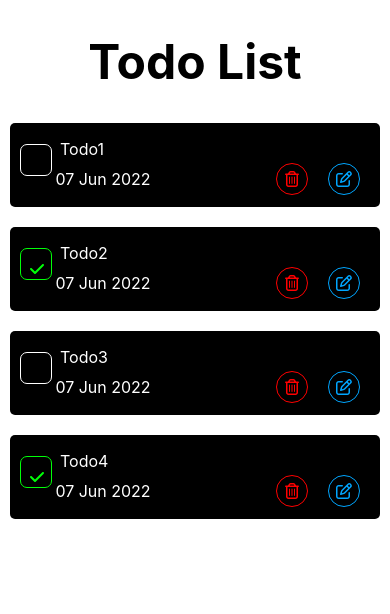
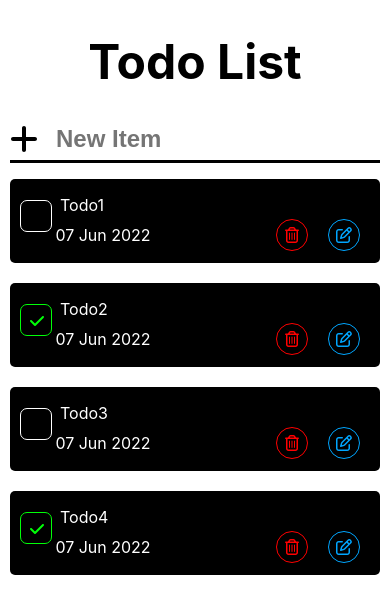
Before and after one commit to CeylinC/React-To-Do, a React (Create React App) app in the folder todo/: page / in a window 390 px wide. Shown: the top 614 px of the page. Built offline with nearby package versions, Linux system fonts and the light colour scheme.

Commit message:
feat: create add to do list item

```diff
--- a/todo/src/App.css
+++ b/todo/src/App.css
@@ -1,7 +1,10 @@
+.app{
+    padding: 0px 10px;
+}
 h1{
     text-align: center;
     font-size: 3rem;
 }
 .todo-list{
-    padding: 0px 10px;
+    padding: 0;
 }
--- a/todo/src/App.tsx
+++ b/todo/src/App.tsx
@@ -1,6 +1,7 @@
 import React from 'react';
 import './App.css';
 import ListItem from './components/list-item/ListItem';
+import AddListItem from './components/add-list-item/AddListItem';
 
 const todoList : {mission: string, date: string, isDone: boolean}[] = [
   {
@@ -30,6 +31,7 @@ function App() {
   return (
     <div className="app">
       <h1>Todo List</h1>
+      <AddListItem />
       <ul className='todo-list'>
       {
         todoList.map((item, i) => (<ListItem {...item} key={i}></ListItem>))
--- /dev/null
+++ b/todo/src/components/add-list-item/AddListItem.css
@@ -0,0 +1,18 @@
+.add-list-item{
+    width: 100%;
+    display: flex;
+    align-items: center;
+    padding-bottom: 5px;
+    border-bottom: 3px solid black;
+}
+.add-list-item .add-button{
+    font-size: 2rem;
+    cursor: pointer;
+    margin-right: 16px;
+}
+.add-list-item input{
+    font-size: 1.5rem;
+    font-weight: bold;
+    outline: none;
+    border: none;
+}
--- /dev/null
+++ b/todo/src/components/add-list-item/AddListItem.tsx
@@ -0,0 +1,40 @@
+import { faPlus } from '@fortawesome/free-solid-svg-icons';
+import { FontAwesomeIcon } from '@fortawesome/react-fontawesome';
+import React, { useRef, useState } from 'react';
+import './AddListItem.css';
+
+function AddListItem() {
+    let inp = useRef<HTMLInputElement>(null);
+
+    return (
+    <div className="add-list-item">
+        <FontAwesomeIcon icon={faPlus} className='add-button' onClick={() => addListItem(inp.current?.value)} />
+        <input type="text" placeholder='New Item' ref={inp} />
+    </div>
+    );
+}
+
+function addListItem(value: string | undefined){
+    if(value !== "") {
+        localStorage.setItem(findLastKey(), JSON.stringify({ mission: value, isDone: false, date: getDate()}));
+    }
+}
+
+function findLastKey() : string {
+    let max = 0;
+    for (let i = 0; i < localStorage.length; i++) {
+        if (parseInt(localStorage.key(i)!) > max) {
+            max = parseInt(localStorage.key(i)!);
+        }
+    }
+    console.log(max);
+    return `${max + 1}`;
+}
+
+function getDate() : string{
+    const months = ["Jan", "Feb", "Mar", "Apr", "May", "Jun", "Jul", "Aug", "Sep", "Oct", "Nov", "Dec"];
+    const today = new Date();
+    return `${today.getDate()} ${months[today.getMonth()]} ${today.getFullYear()}`;
+}
+
+export default AddListItem;
--- a/todo/src/components/list-item/ListItem.css
+++ b/todo/src/components/list-item/ListItem.css
@@ -106,6 +106,9 @@
         margin-left: 43px;
         text-align: center;
     }
+    .list-item .checkbox-icon{
+        top: 35%;
+    }
 }
 @media screen and (max-width: 320px) {
     .list-item{
```
